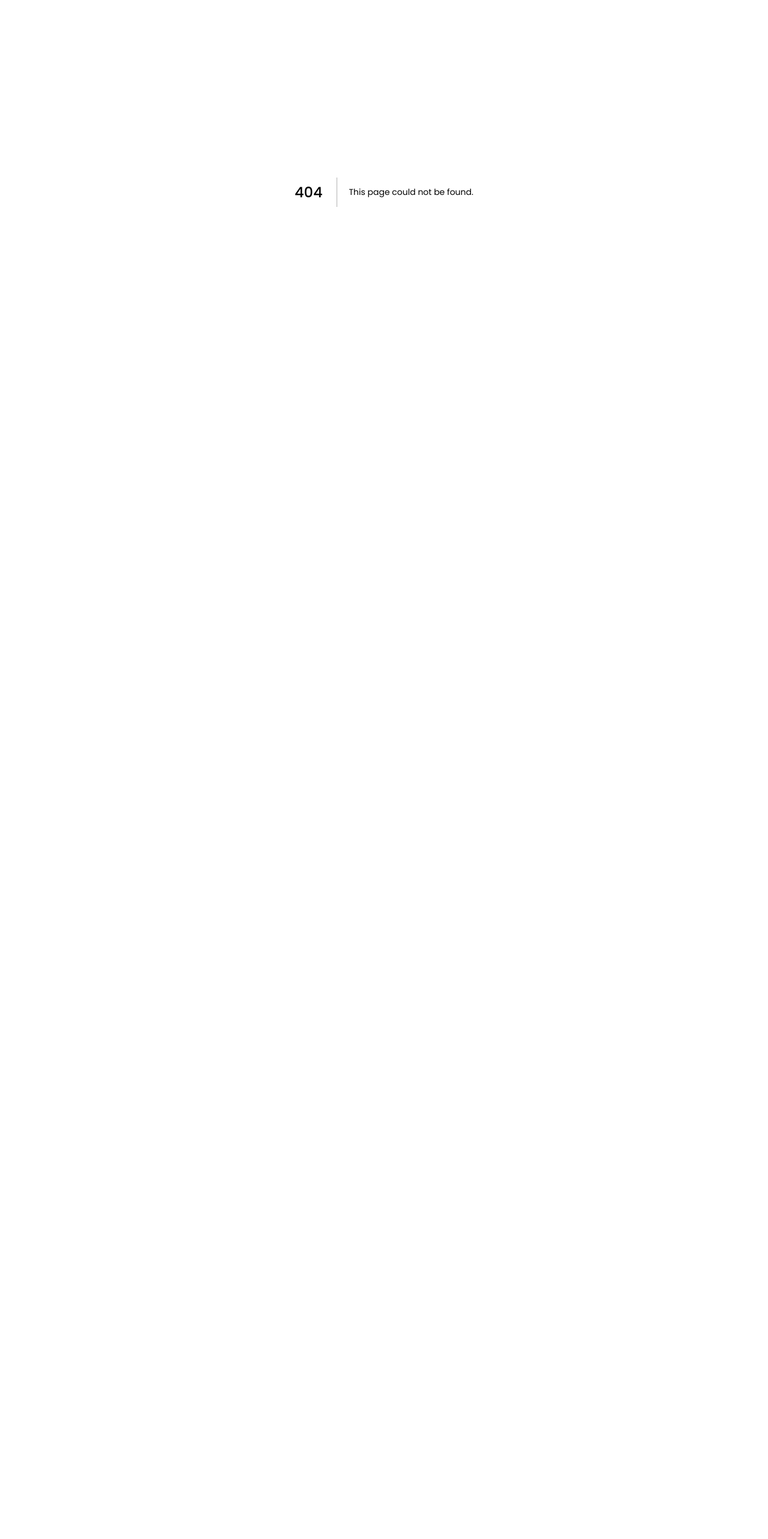
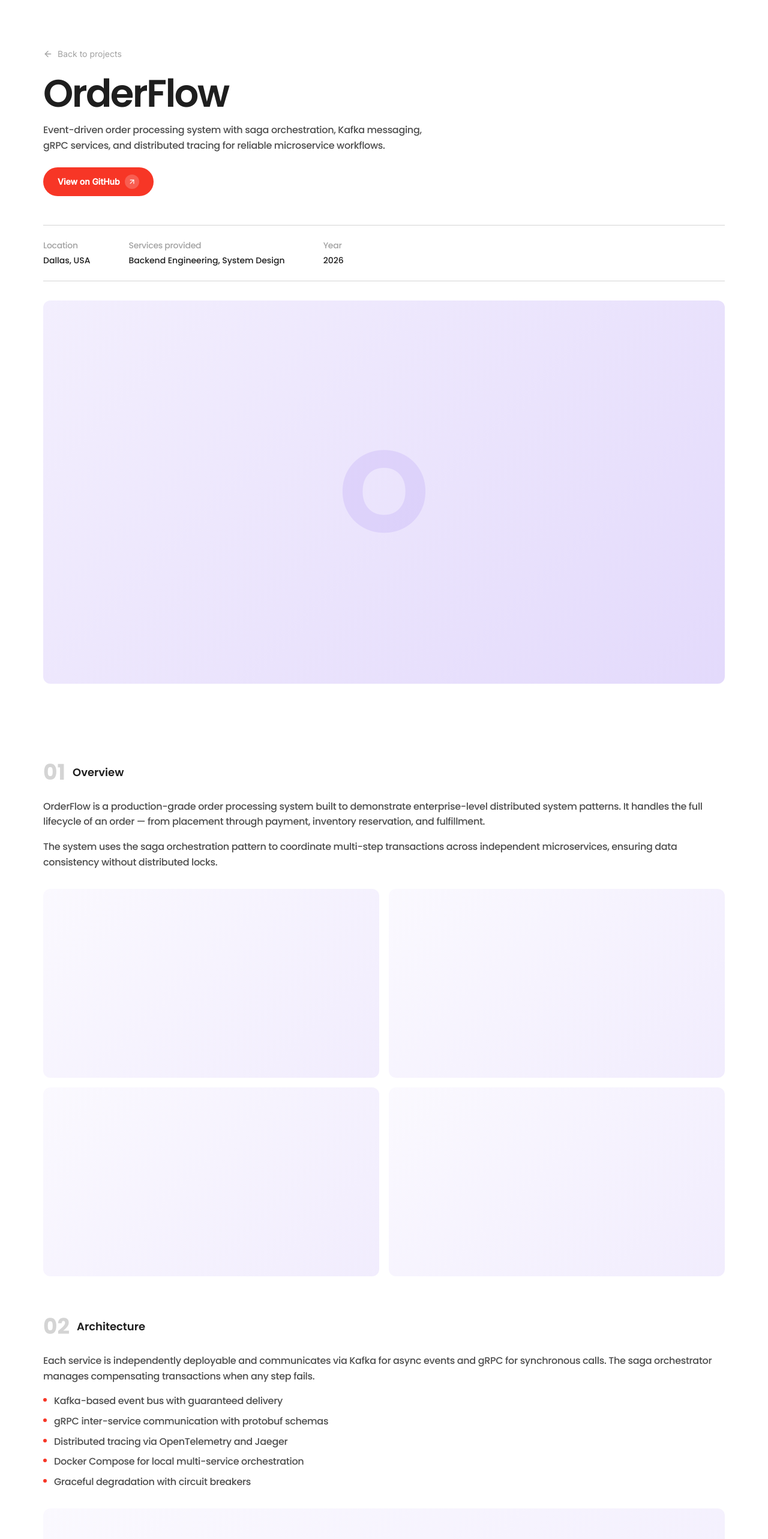
Before and after one commit to Nishchal45/portfolio, a Next.js app: page /projects/orderflow in a window 1280 px wide. Before the commit this address had no page. Shown: the part 80-2646 px from the top of the page at 60% size. Before the commit the page ends 800 px from the top, so only its background shows below. Built offline with nearby package versions, Linux system fonts and the light colour scheme.

Commit message:
add: project detail page with case study sections and metadata

```diff
--- /dev/null
+++ b/src/app/projects/[slug]/page.tsx
@@ -0,0 +1,233 @@
+'use client';
+
+import { useParams } from 'next/navigation';
+import Link from 'next/link';
+import { motion } from 'framer-motion';
+import { ArrowUpRight, ArrowLeft } from 'lucide-react';
+import Navbar from '@/components/Navbar';
+import Footer from '@/components/Footer';
+// FAQ removed
+import ProjectCard from '@/components/ProjectCard';
+import { projects } from '@/lib/data';
+import { fadeUp, cardReveal, stagger } from '@/lib/animations';
+
+export default function ProjectDetailPage() {
+  const params = useParams();
+  const slug = params.slug as string;
+  const project = projects.find((p) => p.slug === slug);
+
+  if (!project) {
+    return (
+      <>
+        <Navbar />
+        <main className="flex min-h-screen items-center justify-center pt-24">
+          <div className="text-center">
+            <h1 className="text-h2 mb-4">Project not found</h1>
+            <Link href="/projects" className="text-sm text-[var(--color-accent)] underline">
+              Back to projects
+            </Link>
+          </div>
+        </main>
+        <Footer />
+      </>
+    );
+  }
+
+  // Get 2 other projects for "More Projects"
+  const otherProjects = projects.filter((p) => p.slug !== slug).slice(0, 2);
+
+  return (
+    <>
+      <Navbar />
+      <main>
+        {/* Hero */}
+        <section className="pt-32 pb-8 md:pt-40 md:pb-12">
+          <div className="mx-auto max-w-[1200px] px-5 md:px-8">
+            <motion.div initial="hidden" animate="visible" variants={stagger}>
+              <motion.div variants={fadeUp} custom={0}>
+                <Link
+                  href="/projects"
+                  className="mb-6 inline-flex items-center gap-2 text-sm text-[var(--color-text-muted)] transition-colors hover:text-[var(--color-text-primary)]"
+                >
+                  <ArrowLeft size={16} />
+                  Back to projects
+                </Link>
+              </motion.div>
+
+              <motion.h1 variants={fadeUp} custom={1} className="text-h1">
+                {project.title}
+              </motion.h1>
+
+              <motion.p variants={fadeUp} custom={2} className="text-body mt-4 max-w-2xl">
+                {project.description}
+              </motion.p>
+
+              {/* Live Preview button */}
+              <motion.div variants={fadeUp} custom={3} className="mt-6">
+                <a
+                  href={project.link}
+                  target="_blank"
+                  rel="noreferrer"
+                  className="inline-flex items-center gap-2 rounded-[var(--radius-pill)] bg-[var(--color-accent)] px-6 py-3 text-sm font-semibold text-white transition-all duration-200 hover:bg-[var(--color-accent-hover)] hover:scale-[1.02]"
+                >
+                  View on GitHub
+                  <span className="flex h-6 w-6 items-center justify-center rounded-full bg-white/20">
+                    <ArrowUpRight size={14} />
+                  </span>
+                </a>
+              </motion.div>
+            </motion.div>
+          </div>
+        </section>
+
+        {/* Metadata row */}
+        <section className="pb-8">
+          <div className="mx-auto max-w-[1200px] px-5 md:px-8">
+            <motion.div
+              initial="hidden"
+              whileInView="visible"
+              viewport={{ once: true }}
+              variants={stagger}
+              className="flex flex-wrap gap-8 border-y border-[var(--color-border)] py-6 md:gap-16"
+            >
+              <motion.div variants={fadeUp} custom={0}>
+                <p className="text-small mb-1">Location</p>
+                <p className="font-[family-name:var(--font-heading)] text-sm font-medium">
+                  {project.location}
+                </p>
+              </motion.div>
+              <motion.div variants={fadeUp} custom={1}>
+                <p className="text-small mb-1">Services provided</p>
+                <p className="font-[family-name:var(--font-heading)] text-sm font-medium">
+                  {project.services}
+                </p>
+              </motion.div>
+              <motion.div variants={fadeUp} custom={2}>
+                <p className="text-small mb-1">Year</p>
+                <p className="font-[family-name:var(--font-heading)] text-sm font-medium">
+                  {project.year}
+                </p>
+              </motion.div>
+            </motion.div>
+          </div>
+        </section>
+
+        {/* Cover image placeholder */}
+        <section className="pb-12">
+          <div className="mx-auto max-w-[1200px] px-5 md:px-8">
+            <motion.div
+              initial="hidden"
+              whileInView="visible"
+              viewport={{ once: true }}
+              variants={fadeUp}
+              custom={0}
+              className="aspect-video w-full overflow-hidden rounded-[var(--radius-card)]"
+              style={{
+                background: `linear-gradient(135deg, ${project.color}15, ${project.color}30)`,
+              }}
+            >
+              <div className="flex h-full items-center justify-center">
+                <span
+                  className="text-[12rem] font-bold opacity-10"
+                  style={{ color: project.color, fontFamily: 'var(--font-heading)' }}
+                >
+                  {project.title[0]}
+                </span>
+              </div>
+            </motion.div>
+          </div>
+        </section>
+
+        {/* Case Study Sections */}
+        <section className="section-padding pt-0">
+          <div className="mx-auto max-w-[1200px] px-5 md:px-8">
+            {project.sections.map((section, i) => (
+              <motion.div
+                key={section.num}
+                initial="hidden"
+                whileInView="visible"
+                viewport={{ once: true, margin: '-50px' }}
+                variants={stagger}
+                className="mb-16 last:mb-0"
+              >
+                {/* Section tag */}
+                <motion.div variants={cardReveal} custom={0} className="mb-6 flex items-center gap-3">
+                  <span className="font-[family-name:var(--font-heading)] text-3xl font-bold text-[var(--color-border)] md:text-4xl">
+                    {section.num}
+                  </span>
+                  <span className="font-[family-name:var(--font-heading)] text-lg font-semibold">
+                    {section.title}
+                  </span>
+                </motion.div>
+
+                {/* Content paragraphs */}
+                {section.content.map((para, j) => (
+                  <motion.p key={j} variants={fadeUp} custom={j + 1} className="text-body mb-4">
+                    {para}
+                  </motion.p>
+                ))}
+
+                {/* Bullet list */}
+                {section.bullets && (
+                  <motion.ul variants={fadeUp} custom={section.content.length + 1} className="mt-4 space-y-2">
+                    {section.bullets.map((bullet, k) => (
+                      <li key={k} className="flex items-start gap-3 text-body">
+                        <span className="mt-2 h-1.5 w-1.5 shrink-0 rounded-full bg-[var(--color-accent)]" />
+                        {bullet}
+                      </li>
+                    ))}
+                  </motion.ul>
+                )}
+
+                {/* Section image placeholder */}
+                {i < 2 && (
+                  <motion.div
+                    variants={fadeUp}
+                    custom={section.content.length + 2}
+                    className="mt-8 grid gap-4"
+                    style={{
+                      gridTemplateColumns: i === 0 ? 'repeat(2, 1fr)' : '1fr',
+                    }}
+                  >
+                    {(i === 0 ? [1, 2, 3, 4] : [1]).map((n) => (
+                      <div
+                        key={n}
+                        className="aspect-video rounded-[var(--radius-card)]"
+                        style={{
+                          background: `linear-gradient(135deg, ${project.color}08, ${project.color}18)`,
+                        }}
+                      />
+                    ))}
+                  </motion.div>
+                )}
+              </motion.div>
+            ))}
+          </div>
+        </section>
+
+        {/* More Projects */}
+        <section className="section-padding">
+          <div className="mx-auto max-w-[1500px]">
+            <motion.div
+              initial="hidden"
+              whileInView="visible"
+              viewport={{ once: true, margin: '-50px' }}
+              variants={stagger}
+            >
+              <motion.h2 variants={fadeUp} custom={0} className="text-h2 mb-10">
+                More projects
+              </motion.h2>
+              <div className="grid gap-6 md:grid-cols-2">
+                {otherProjects.map((p, i) => (
+                  <ProjectCard key={p.slug} project={p} index={i + 1} />
+                ))}
+              </div>
+            </motion.div>
+          </div>
+        </section>
+
+      </main>
+      <Footer />
+    </>
+  );
+}
```
